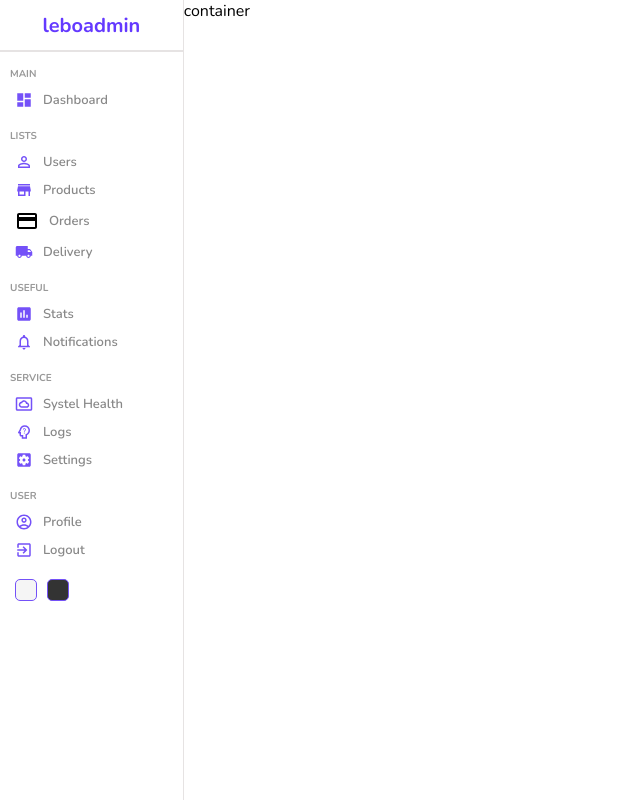
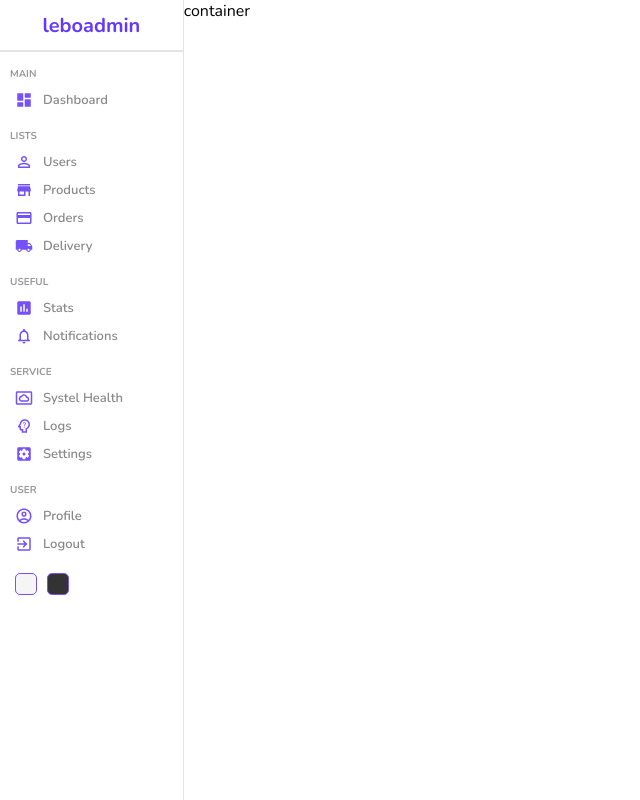
Before and after one commit to tafitahery/firebase, a React (Create React App) app in the folder client/: page / in a window 1280 px wide. Shown: the whole page, without its empty margins (0-640 px from the left). Built offline with nearby package versions, Linux system fonts and the light colour scheme.

Commit message:
React Sidebar Design (Menu Bar)

```diff
--- a/client/src/components/sidebar/Sidebar.jsx
+++ b/client/src/components/sidebar/Sidebar.jsx
@@ -39,7 +39,7 @@ export default function Sidebar() {
             <span>Products</span>
           </li>
           <li>
-            <CreditCard />
+            <CreditCard className="icon" />
             <span>Orders</span>
           </li>
           <li>
```
